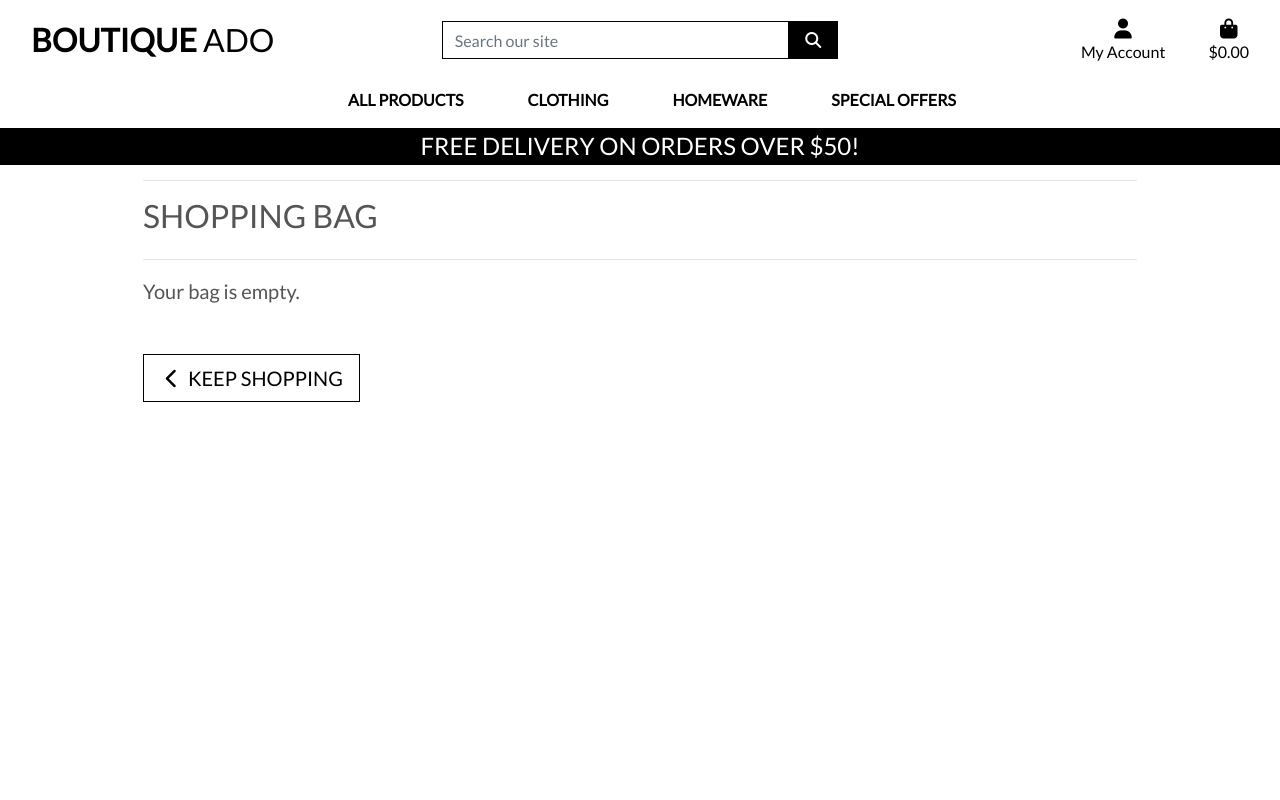
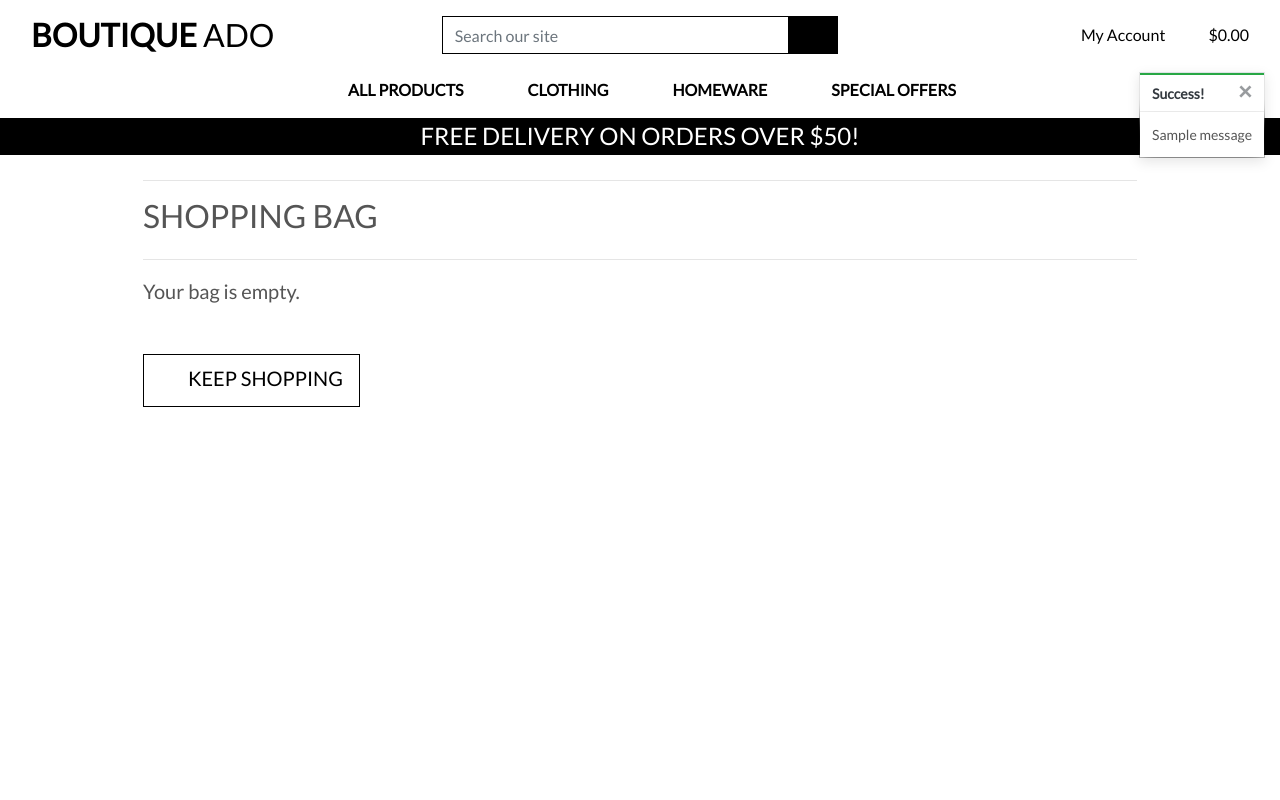
Before and after one commit to acelliott1218/boutique-practice, a Django app: page /bag/ in a window 1280 px wide. Run offline with Django 3.2, Linux system fonts and the light colour scheme; tables that the repository leaves empty hold one stand-in row (values such as "Sample post"); one stand-in notice (Sample message) is shown; some libraries are stand-ins or nearby versions.

Commit message:
Add toast functionality

```diff
--- a/bag/views.py
+++ b/bag/views.py
@@ -1,4 +1,7 @@
 from django.shortcuts import render, redirect, reverse, HttpResponse
+from django.contrib import messages
+
+from products.models import Product
 
 # Create your views here.
 
@@ -10,6 +13,8 @@ def view_bag(request):
 
 def add_to_bag(request, item_id):
     """ Add a quantity of the specified product to the shopping bag """
+
+    product = Product.objects.get(pk=item_id)
 
     quantity = int(request.POST.get('quantity'))
     redirect_url = request.POST.get('redirect_url')
@@ -31,6 +36,7 @@ def add_to_bag(request, item_id):
             bag[item_id] += quantity
         else:
             bag[item_id] = quantity
+            messages.success(request, f'Added {product.name} to your bag')
 
     request.session['bag'] = bag
     return redirect(redirect_url)
--- a/boutique/settings.py
+++ b/boutique/settings.py
@@ -28,7 +28,8 @@ DEBUG = True
 
 ALLOWED_HOSTS = ['8000-acelliott12-boutiquepra-93dfaknf5o3.ws-eu118.gitpod.io',
 '8000-acelliott12-boutiquepra-93dfaknf5o3.ws-eu119.gitpod.io',
-'https://8000-acelliott12-boutiquepra-93dfaknf5o3.ws-eu119.gitpod.io']
+'https://8000-acelliott12-boutiquepra-93dfaknf5o3.ws-eu119.gitpod.io',
+'8000-acelliott12-boutiquepra-93dfaknf5o3.ws-eu120.gitpod.io']
 # Application definition
 
 INSTALLED_APPS = [
@@ -81,6 +82,8 @@ TEMPLATES = [
     },
 ]
 
+MESSAGE_STORAGE = 'django.contrib.messages.storage.session.SessionStorage'
+
 AUTHENTICATION_BACKENDS = [
     # Needed to login by username in Django admin, regardless of `allauth`
     'django.contrib.auth.backends.ModelBackend',
@@ -91,6 +94,7 @@ AUTHENTICATION_BACKENDS = [
 
 CSRF_TRUSTED_ORIGINS = [
     'https://8000-acelliott12-boutiquepra-93dfaknf5o3.ws-eu119.gitpod.io',
+    'https://8000-acelliott12-boutiquepra-93dfaknf5o3.ws-eu120.gitpod.io'
 ]
 
 
--- a/static/css/base.css
+++ b/static/css/base.css
@@ -101,6 +101,23 @@ a.category-badge > span.badge:hover {
     cursor: pointer;
 }
 
+/* ------------------------------- bootstrap toasts */
+
+.message-container {
+    position: fixed;
+    top: 72px;
+    right: 15px;
+    z-index: 99999999999;
+}
+
+.custom-toast {
+    overflow: visible;
+}
+
+.toast-capper {
+    height: 2px;
+}
+
 
 /* -------------------------------- Media Queries */
 
--- a/templates/allauth/base.html
+++ b/templates/base.html
@@ -26,7 +26,7 @@
 
   {% block corejs %}
   <!-- Add your kit code -->
-  <script src="https://kit.fontawesome.com/2c354de717.js" crossorigin="anonymous"></script>
+  <script src="https://kit.fontawesome.com<ADD YOUR KIT CODE HERE>.js" crossorigin="anonymous"></script>
   <script src="https://cdn.jsdelivr.net/npm/jquery@3.5.1/dist/jquery.min.js"
     integrity="sha256-9/aliU8dGd2tb6OSsuzixeV4y/faTqgFtohetphbbj0=" crossorigin="anonymous"></script>
   <script src="https://cdn.jsdelivr.net/npm/popper.js@1.16.0/dist/umd/popper.min.js"
@@ -125,7 +125,22 @@
   </header>
 
   {% if messages %}
-  <div class="message-container"></div>
+  <div class="message-container">
+
+      {% for message in messages %}
+          {% with message.level as level %}
+              {% if level == 40 %}
+                  {% include 'includes/toasts/toast_error.html' %}
+              {% elif level == 30 %}
+                  {% include 'includes/toasts/toast_warning.html' %}
+              {% elif level == 25 %}
+                  {% include 'includes/toasts/toast_success.html' %}
+              {% else %}
+                  {% include 'includes/toasts/toast_info.html' %}
+              {% endif %}
+          {% endwith %}
+      {% endfor %}
+  </div>
   {% endif %}
 
   {% block page_header %}
@@ -135,6 +150,11 @@
   {% endblock %}
 
   {% block postloadjs %}
+
+  <script type="text/javascript">
+    $('.toast').toast('show');
+  </script>
+
   {% endblock %}
 
 </body>
--- /dev/null
+++ b/templates/includes/toasts/toast_success.html
@@ -0,0 +1,13 @@
+<div class="toast custom-toast rounded-0 border-top 0" data-autohide="false">
+    <div class="arrow-up arrow-success"></div>
+    <div class="w-100 toast-capper bg-success"></div>
+    <div class="toast-header bg-white text-dark">
+        <strong class="mr-auto">Success!</strong>
+        <button type="button" class="ml-2 mb-1 close text-dark" data-dismiss="toast" aria-label="Close">
+            <span aria-hidden="true">&times;</span>
+        </button>
+    </div>
+    <div class="toast-body bg-white">
+        {{ message }}
+    </div>
+</div>
```
Also changed, not shown: templates/includes/toasts/toast_error.html (added, +13 -0 lines), templates/includes/toasts/toast_info.html (added, +13 -0 lines), templates/includes/toasts/toast_warning.html (added, +13 -0 lines).
